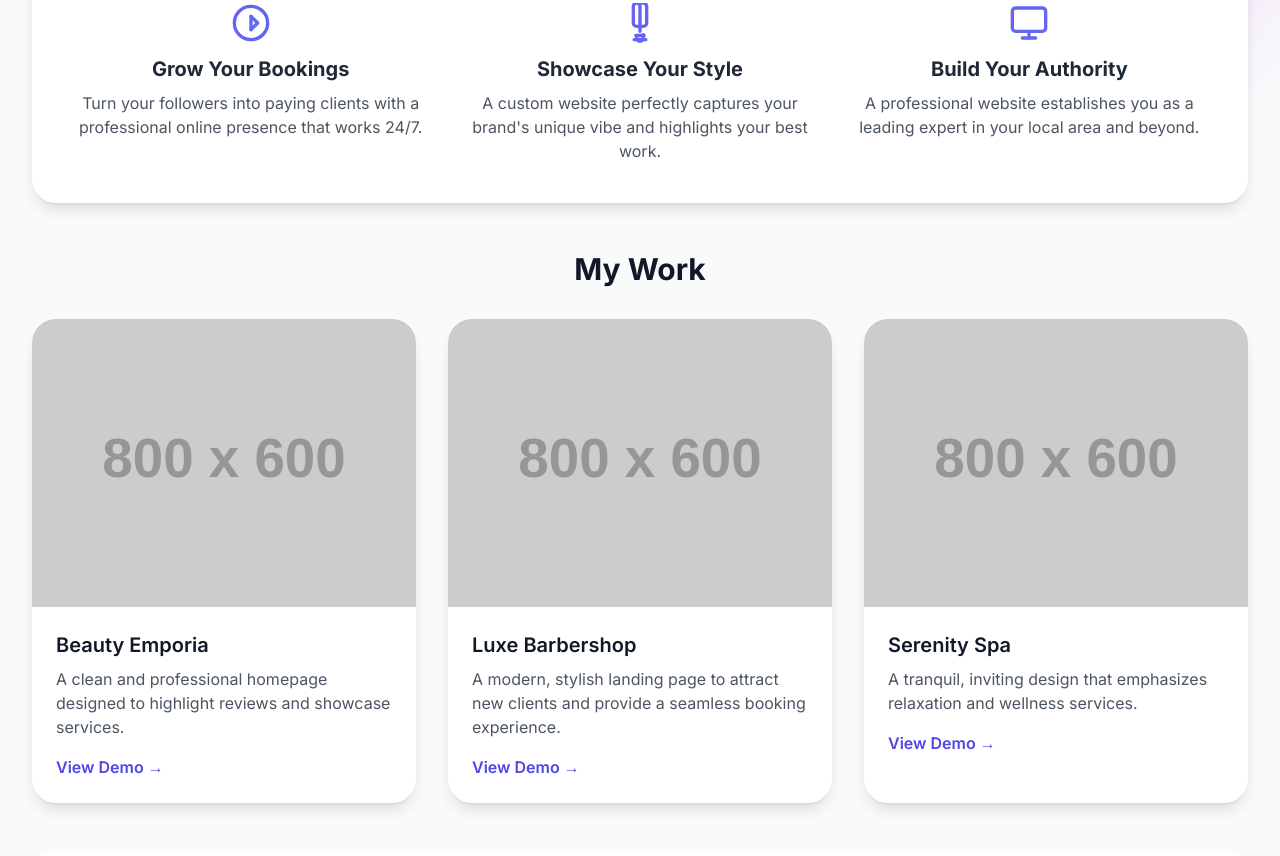
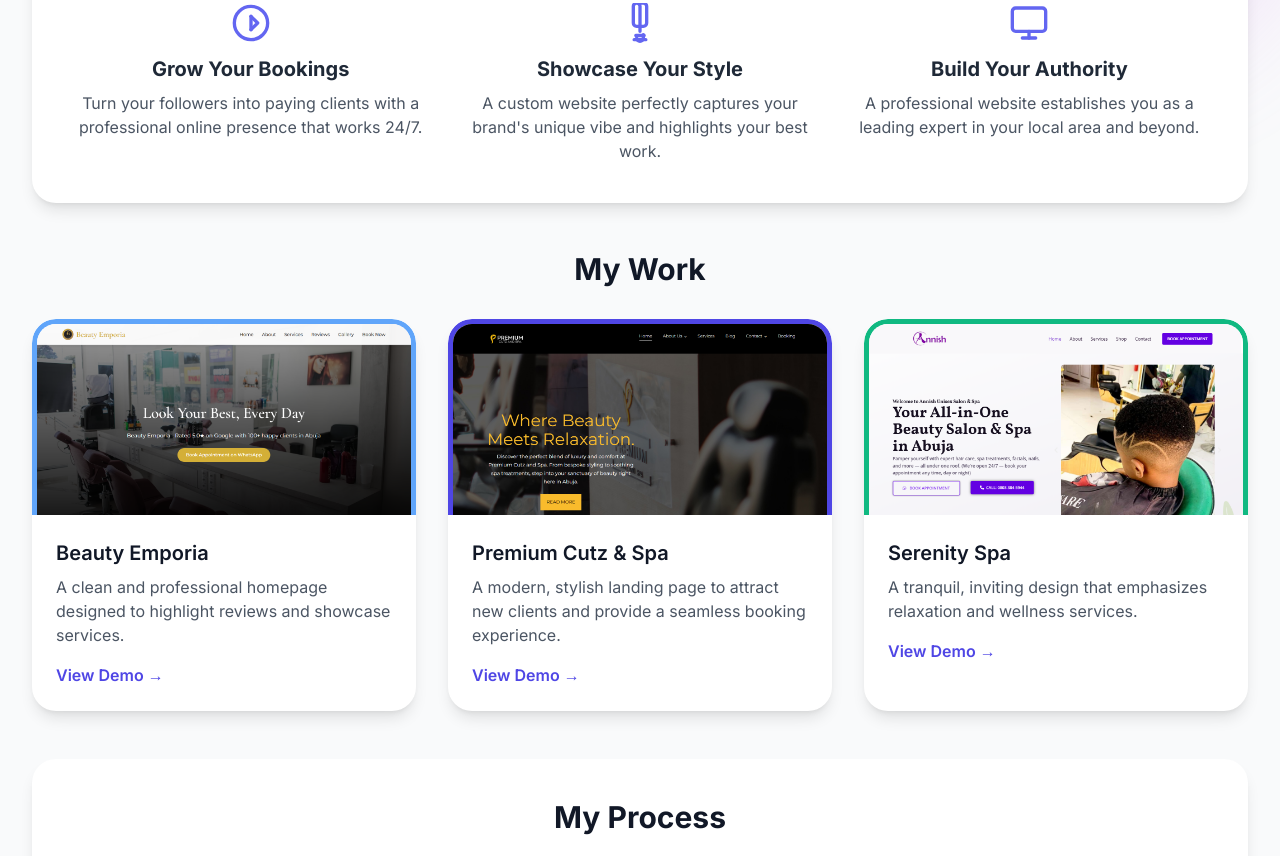
Before and after one commit to zeirrow/ussp, a website: page index.html in a window 1280 px wide. Shown: the part 526-1382 px from the top of the page. Drawn offline with nearby package versions, Linux system fonts and the light colour scheme; placeholder pictures from the web are drawn by us.

```diff
--- a/index.html
+++ b/index.html
@@ -48,7 +48,7 @@
   </header>
 
   <div class="container mx-auto p-4 sm:p-8 relative overflow-hidden">
-        <!-- Gradient Blob Elements -->
+    <!-- Gradient Blob Elements -->
     <div class="gradient-blob blob-1"></div>
     <div class="gradient-blob blob-2"></div>
 
@@ -114,39 +114,39 @@
       <div class="grid md:grid-cols-3 gap-8">
         <!-- Project 1 -->
         <div class="bg-white rounded-3xl shadow-lg overflow-hidden hover-lift fade-in">
-          <img src="https://placehold.co/800x600/60A5FA/FFFFFF?text=Project+1+Mockup" alt="Salon Website Mockup"
-            class="w-full h-auto object-cover">
+          <img src="./images/beauty -emporia.png" alt="Salon Website Mockup"
+            class="w-full max-h-[280px] h-auto object-cover border-t-[5px] border-l-[5px] border-r-[5px] border-[#60A5FA] rounded-t-3xl">
           <div class="p-6">
             <h3 class="text-xl font-semibold text-gray-900">Beauty Emporia</h3>
             <p class="text-gray-600 mt-2">A clean and professional homepage designed to highlight reviews and showcase
               services.</p>
-            <a href="#"
+            <a href="https://beauty-emporia-mockup.vercel.app/" target="_blank" rel="noopener noreferrer"
               class="inline-block mt-4 text-indigo-600 hover:text-indigo-800 font-semibold transition duration-300">View
               Demo &rarr;</a>
           </div>
         </div>
         <!-- Project 2 -->
         <div class="bg-white rounded-3xl shadow-lg overflow-hidden hover-lift fade-in">
-          <img src="https://placehold.co/800x600/4F46E5/FFFFFF?text=Project+2+Mockup" alt="Barbershop Website Mockup"
-            class="w-full h-auto object-cover">
+          <img src="./images/premium-cutz-and-spa.png" alt="Barbershop Website Mockup"
+            class="w-full max-h-[280px] h-auto object-cover border-t-[5px] border-l-[5px] border-r-[5px] border-[#4F46E5] rounded-t-3xl">
           <div class="p-6">
-            <h3 class="text-xl font-semibold text-gray-900">Luxe Barbershop</h3>
+            <h3 class="text-xl font-semibold text-gray-900">Premium Cutz & Spa</h3>
             <p class="text-gray-600 mt-2">A modern, stylish landing page to attract new clients and provide a seamless
               booking experience.</p>
-            <a href="#"
+            <a href="https://premiumcutzandspa.com/" target="_blank" rel="noopener noreferrer"
               class="inline-block mt-4 text-indigo-600 hover:text-indigo-800 font-semibold transition duration-300">View
               Demo &rarr;</a>
           </div>
         </div>
         <!-- Project 3 -->
         <div class="bg-white rounded-3xl shadow-lg overflow-hidden hover-lift fade-in">
-          <img src="https://placehold.co/800x600/10B981/FFFFFF?text=Project+3+Mockup" alt="Spa Website Mockup"
-            class="w-full h-auto object-cover">
+          <img src="./images/annish.png" alt="Spa Website Mockup"
+            class="w-full max-h-[280px] h-auto object-cover border-t-[5px] border-l-[5px] border-r-[5px] border-[#10B981] rounded-t-3xl">
           <div class="p-6">
             <h3 class="text-xl font-semibold text-gray-900">Serenity Spa</h3>
             <p class="text-gray-600 mt-2">A tranquil, inviting design that emphasizes relaxation and wellness services.
             </p>
-            <a href="#"
+            <a href="https://annishsalonspa.com.ng/" target="_blank" rel="noopener noreferrer"
               class="inline-block mt-4 text-indigo-600 hover:text-indigo-800 font-semibold transition duration-300">View
               Demo &rarr;</a>
           </div>
```
Also changed, not shown: images/annish.png (added), images/beauty -emporia.png (added), images/premium-cutz-and-spa.png (added).
